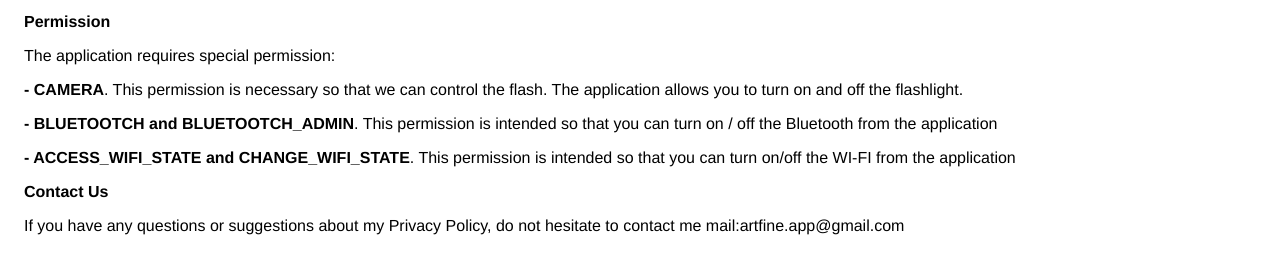
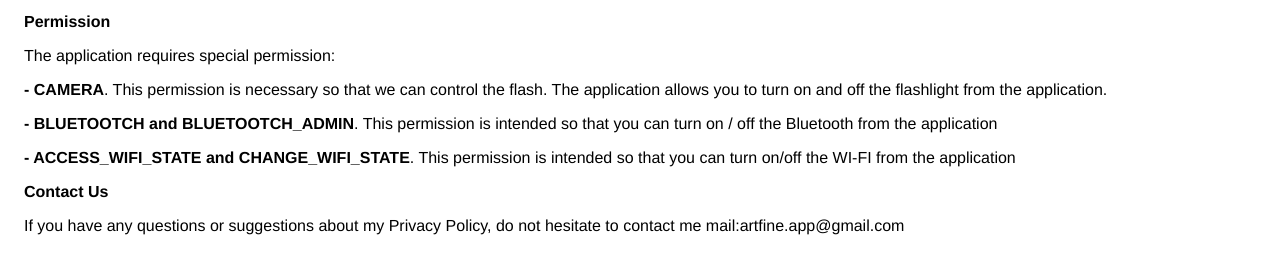
Before and after one commit to artfine/always_on_no_ads, a plain HTML site: page index.html in a window 1280 px wide. Shown: the part 113-386 px from the top of the page. Drawn offline with Linux system fonts and the light colour scheme.

Commit message:
Update index.html

```diff
--- a/index.html
+++ b/index.html
@@ -4,9 +4,10 @@
                   <strong>Permission</strong>
                   </p>
                   <p>The application requires special permission:<p>
-                <p><strong>- CAMERA</strong>. This permission is necessary so that we can control the flash. The application allows you to turn on and off the flashlight. </p>
+               <p><strong>- CAMERA</strong>. This permission is necessary so that we can control the flash. The application allows you to turn on and off the flashlight from the application. </p>
 <p><strong>- BLUETOOTCH and BLUETOOTCH_ADMIN</strong>. This permission is intended so that you can turn on / off the Bluetooth from the application </p>
 <p><strong>- ACCESS_WIFI_STATE and CHANGE_WIFI_STATE</strong>. This permission is intended so that you can turn on/off the WI-FI from the application </p>
+
 
 
                   </p> <p><strong>Contact Us</strong></p> <p>If you have any questions or suggestions about my Privacy Policy, do not hesitate to contact
```
